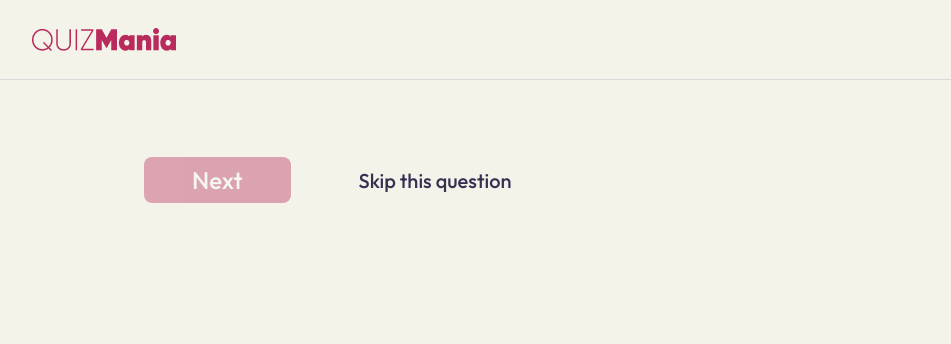
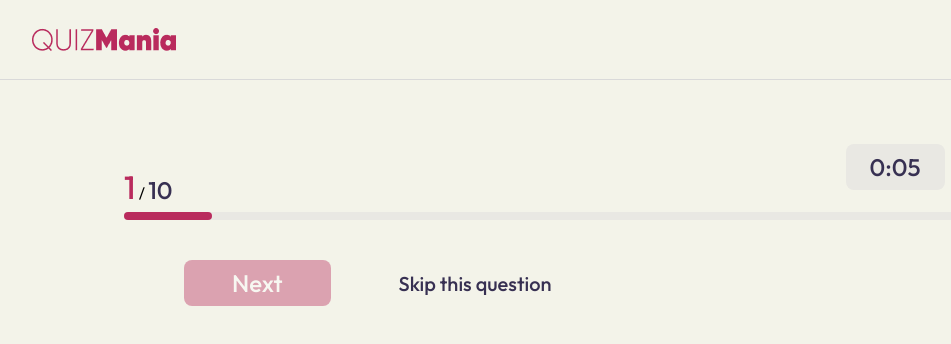
Before and after one commit to swapnil83/quiz-app, a React (Create React App) app: page /quiz in a window 1280 px wide. Shown: the top 344 px of the page, without its empty margins (76-1027 px from the left). Built offline with nearby package versions, Linux system fonts and the light colour scheme; the HTML template or start-up script is replaced by a standard one.

Commit message:
added progress bar and timer logic

```diff
--- a/src/components/Dashboard/Dashboard.jsx
+++ b/src/components/Dashboard/Dashboard.jsx
@@ -18,10 +18,15 @@ const Dashboard = (props) => {
     };
 
     const handleSubmit = (event) => {
-        event.preventDefault();
-        setEnableExitAction(true);
-        setQuizStart(true)
-        navigate('/quiz');
+        if (isFormValid) {
+            event.preventDefault();
+            setEnableExitAction(true);
+            setQuizStart(true)
+            navigate('/quiz');
+        } else {
+            event.preventDefault();
+            return;
+        }
     };
 
     const isFormValid = inputData.fullName && inputData.category;
@@ -48,7 +53,7 @@ const Dashboard = (props) => {
                     <div className="topics">
                         {
                             ['JavaScript Basics', 'Angular Basics', 'React.js Advance', 'Flutter'].map((topicName, id) => {
-                                return(
+                                return (
                                     <label key={id}>
                                         <input
                                             type="radio"
@@ -62,9 +67,7 @@ const Dashboard = (props) => {
                         }
                     </div>
                 </div>
-                <button
-                    className={isFormValid ? 'start-quiz-button' : 'button-disabled' }
-                >
+                <button className={isFormValid ? 'start-quiz-button' : 'button-disabled'}>
                     Start Quiz
                 </button>
             </form>
--- a/src/components/Question/Question.css
+++ b/src/components/Question/Question.css
@@ -2,7 +2,7 @@
     display: flex;
     flex-direction: column;
     gap: 20px;
-    max-width: 850px;
+    padding-inline: 40px;
 }
 
 .question {
@@ -41,7 +41,7 @@
 
 @media (max-width: 768px) {
     .question-container {
-        max-width: unset;
+        padding-inline: 0;
     }
 
     .question {
--- /dev/null
+++ b/src/components/QuestionProgressBar/QuestionProgressBar.css
@@ -0,0 +1,35 @@
+.question-progress-bar {
+    width: 100%;
+    padding: 10px;
+}
+
+.progress {
+    display: flex;
+    justify-content: space-between;
+}
+
+.bar-container {
+    height: 8px;
+    background-color: #E9E8E3;
+    border-radius: 4px;
+    margin-top: 5px;
+}
+
+.filled-bar {
+    height: 100%;
+    background-color: #B92B5D;
+    border-radius: 4px;
+    transition: width 0.3s ease;
+}
+
+.current-question {
+    font-size: 32px;
+    font-weight: 500;
+    color: #B92B5D;
+}
+
+.total-questions {
+    font-size: 24px;
+    font-weight: 500;
+    color: #373052;
+}
--- a/src/components/QuestionProgressBar/QuestionProgressBar.jsx
+++ b/src/components/QuestionProgressBar/QuestionProgressBar.jsx
@@ -1,4 +1,5 @@
-import React, { useState } from "react";
+import React from "react";
+import './QuestionProgressBar.css';
 
 const QuestionProgressBar = (props) => {
     const totalQuestions = 10;
@@ -7,18 +8,15 @@ const QuestionProgressBar = (props) => {
     const progress = (currentQuestion / totalQuestions) * 100;
 
     return (
-        <div style={{ width: "100%", padding: "10px", backgroundColor: "#f5f5f5" }}>
-            <div style={{ display: "flex", justifyContent: "space-between" }}>
-                <span>{currentQuestion} / {totalQuestions}</span>
+        <div className="question-progress-bar">
+            <div className="progress">
+                <span><span className="current-question">{currentQuestion}</span> / <span className="total-questions">{totalQuestions}</span></span>
             </div>
-            <div style={{ height: "8px", backgroundColor: "#e0e0e0", borderRadius: "4px", marginTop: "5px" }}>
+            <div className="bar-container">
                 <div
+                    className="filled-bar"
                     style={{
                         width: `${progress}%`,
-                        height: "100%",
-                        backgroundColor: "#d81b60",
-                        borderRadius: "4px",
-                        transition: "width 0.3s ease",
                     }}
                 />
             </div>
--- a/src/components/QuizPage/QuizPage.css
+++ b/src/components/QuizPage/QuizPage.css
@@ -12,6 +12,7 @@
     gap: 20px;
     align-self: flex-start;
     margin-left: 30px;
+    padding-inline: 40px;
 }
 
 .next-btn, .skip-btn {
@@ -41,7 +42,7 @@
 }
 
 .next-button-disabled {
-    cursor: not-allowed;
+    pointer-events: none;
     background-color: #B92B5D;
     color: #FFFFFF;
     padding: 8px 48px;
@@ -50,6 +51,17 @@
     font-size: 24px;
     font-weight: 500;
     opacity: 40%;
+}
+
+.progress-bar {
+    position: relative;
+}
+
+.quiz-timer {
+    position: absolute;
+    left: 72%;
+    top: 18%;
+
 }
 
 @media (max-width: 768px) {
@@ -61,6 +73,7 @@
         margin-top: 20px;
         margin-left: 0;
         width: 100%;
+        padding-inline: 0;
     }
 
     .next-btn, .skip-btn {
@@ -77,4 +90,8 @@
         height: 52px;
         width: calc(50% - 10px);
     }
+
+    .quiz-timer {
+        top: 16%;
+    }
 }
--- a/src/components/QuizPage/QuizPage.jsx
+++ b/src/components/QuizPage/QuizPage.jsx
@@ -32,20 +32,31 @@ const QuizPage = (props) => {
             setTimeLeft(10);
         } else {
             setEnableExitAction(false);
-            navigate('/result');
+            // navigate('/result');
         }
     };
 
     const handleTimeUp = () => {
-        setUnanswered(unanswered + 1);
-        setSelectedOption(null);
-        handleNextQuestion({ isSkipped: true });
+        if (currentQuestion === questions.length - 1) {
+            setEnableExitAction(false);
+            navigate('/result');
+        } else {
+            setUnanswered(unanswered + 1);
+            setSelectedOption(null);
+            handleNextQuestion({ isSkipped: true });
+        }
     };
 
     return (
         <div className='quiz-page'>
-            {/* <Timer timeLeft={timeLeft} setTimeLeft={setTimeLeft} onTimeUp={handleTimeUp} />
-            <QuestionProgressBar currentQuestion={currentQuestion} setCurrentQuestion={setCurrentQuestion} /> */}
+            <div>
+                <div className='progress-bar'>
+                    <QuestionProgressBar currentQuestion={currentQuestion+1} setCurrentQuestion={setCurrentQuestion} />
+                </div>
+                <div className='quiz-timer'>
+                    <Timer timeLeft={timeLeft} setTimeLeft={setTimeLeft} onTimeUp={(handleTimeUp)} />
+                </div>
+            </div>
             <Question
                 questionData={questions[currentQuestion]}
                 setSelectedOption={setSelectedOption}
@@ -53,7 +64,7 @@ const QuizPage = (props) => {
             />
             <div className='quiz-actions'>
                 <button
-                    className={selectedOption ? 'next-btn': 'next-button-disabled'}
+                    className={selectedOption !== null ? 'next-btn' : 'next-button-disabled'}
                     onClick={() => handleNextQuestion({ isSkipped: false })}
                 >
                     {currentQuestion === questions.length - 1 ? 'Finish' : 'Next'}
--- a/src/components/Timer/Timer.css
+++ b/src/components/Timer/Timer.css
@@ -0,0 +1,8 @@
+.timer {
+    padding: 8px 24px;
+    border-radius: 8px;
+    background-color: #E9E8E3;
+    font-size: 24px;
+    font-weight: 500;
+    color: #373052;
+}
--- a/src/components/Timer/Timer.jsx
+++ b/src/components/Timer/Timer.jsx
@@ -1,4 +1,5 @@
 import React, { useEffect } from "react";
+import './Timer.css';
 
 const Timer = ({ timeLeft, setTimeLeft, onTimeUp }) => {
     useEffect(() => {
@@ -6,11 +7,18 @@ const Timer = ({ timeLeft, setTimeLeft, onTimeUp }) => {
             onTimeUp();
             return;
         }
-        const timerId = setInterval(() => setTimeLeft(timeLeft - 1), 1000);
+
+        const timerId = setInterval(() => setTimeLeft((prevTime) => prevTime > 0 ? prevTime - 1 : 0), 1000);
         return () => clearInterval(timerId);
     }, [timeLeft, setTimeLeft, onTimeUp]);
 
-    return <div>Time Left: {timeLeft}s</div>;
+    const formatTime = (seconds) => {
+        const minutes = Math.floor(seconds / 60);
+        const secs = seconds % 60;
+        return `${minutes}:${secs < 10 ? '0' : ''}${secs}`;
+    };
+
+    return <div className="timer">{formatTime(timeLeft)}</div>;
 };
 
 export default Timer;
```
